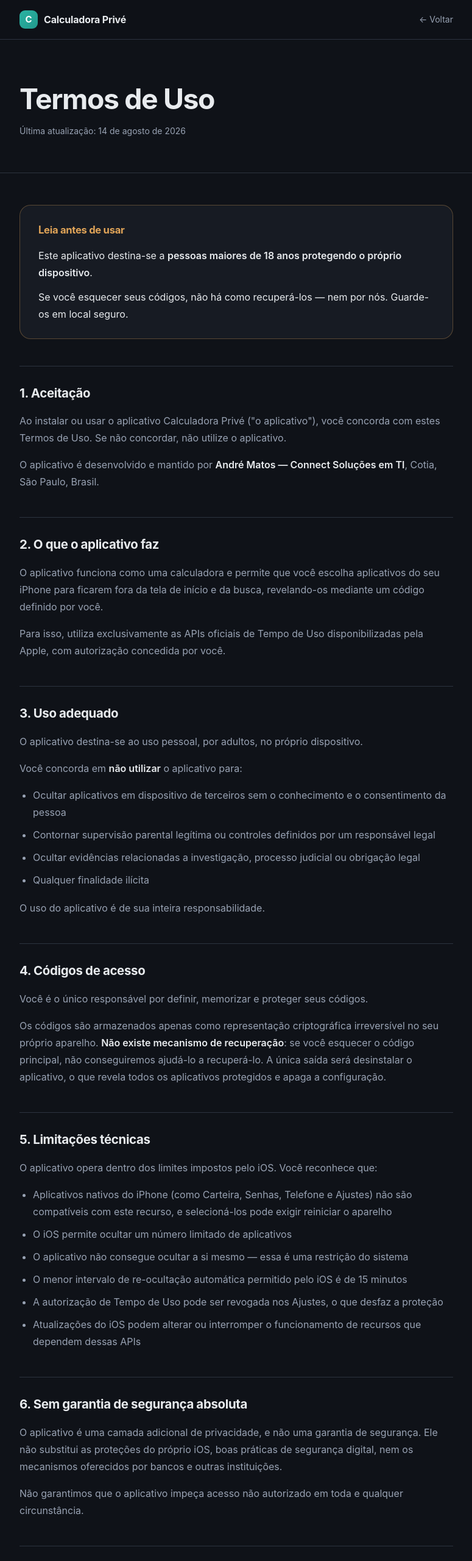
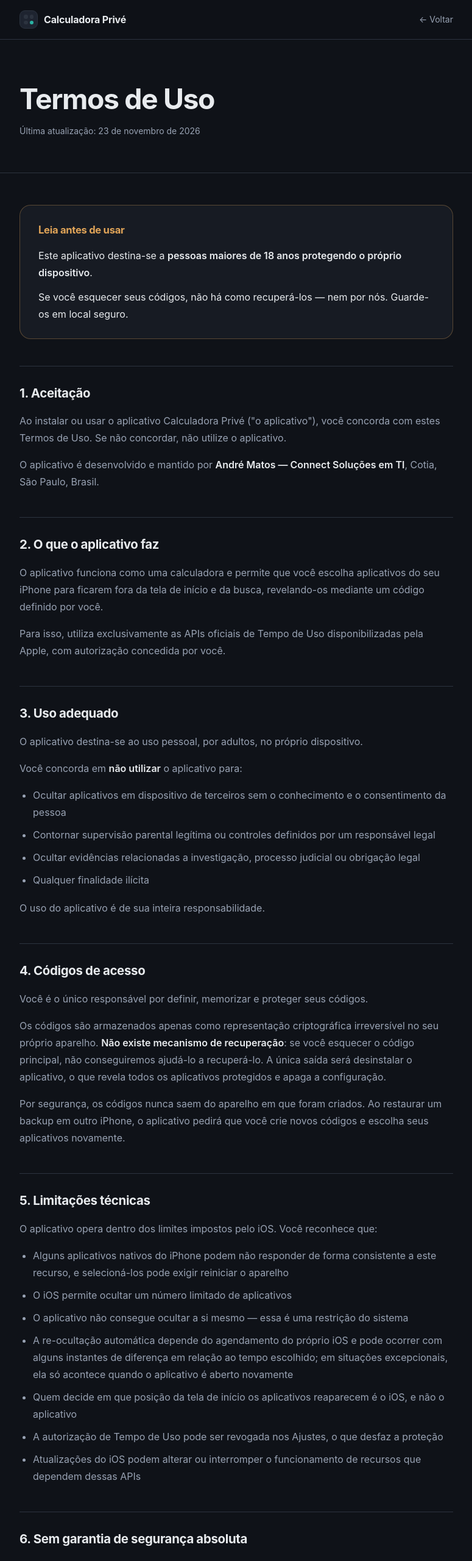
Before and after one commit to B16-D4DDY/connecti.com.br, a plain HTML site: page calculadora/termos/index.html in a window 1280 px wide. Shown: the top 2560 px of the page at 61% size, without its empty margins (252-1027 px from the left). Drawn offline with Linux system fonts and the light colour scheme.

Commit message:
Refactor index.html with updates and styling changes
Updated the brand link and modified the styling of the mark element. Changed the last updated date and adjusted the text regarding technical limitations and purchases.

```diff
--- a/calculadora/termos/index.html
+++ b/calculadora/termos/index.html
@@ -25,10 +25,12 @@
   nav .wrap{display:flex;align-items:center;justify-content:space-between;height:64px}
   .brand{display:flex;align-items:center;gap:10px;font-weight:650;text-decoration:none;color:var(--text);letter-spacing:-.01em}
   .mark{
-    width:30px;height:30px;border-radius:9px;
-    background:linear-gradient(135deg,var(--accent-bright),var(--accent));
-    display:grid;place-items:center;font-size:15px;font-weight:700;color:#fff;
+    width:30px;height:30px;border-radius:9px;padding:6px;gap:3px;
+    background:#1E2430;border:1px solid var(--line);
+    display:grid;grid-template-columns:1fr 1fr;
   }
+  .mark i{border-radius:3px;background:var(--line)}
+  .mark i:last-child{background:var(--accent-bright)}
   .back{font-size:14px;color:var(--text-dim);text-decoration:none}
   .back:hover{color:var(--accent-bright)}
 
@@ -69,7 +71,7 @@
 
 <nav>
   <div class="wrap">
-    <a class="brand" href="/calculadora/"><span class="mark">C</span> Calculadora Privé</a>
+    <a class="brand" href="/calculadora/"><span class="mark" aria-hidden="true"><i></i><i></i><i></i><i></i></span> Calculadora Privé</a>
     <a class="back" href="/calculadora/">← Voltar</a>
   </div>
 </nav>
@@ -77,7 +79,7 @@
 <header>
   <div class="wrap">
     <h1>Termos de Uso</h1>
-    <p class="updated">Última atualização: 14 de agosto de 2026</p>
+    <p class="updated">Última atualização: 23 de novembro de 2026</p>
   </div>
 </header>
 
@@ -126,15 +128,22 @@
        esquecer o código principal, não conseguiremos ajudá-lo a recuperá-lo. A única saída
        será desinstalar o aplicativo, o que revela todos os aplicativos protegidos e apaga
        a configuração.</p>
+    <p>Por segurança, os códigos nunca saem do aparelho em que foram criados. Ao restaurar
+       um backup em outro iPhone, o aplicativo pedirá que você crie novos códigos e escolha
+       seus aplicativos novamente.</p>
 
     <h2>5. Limitações técnicas</h2>
     <p>O aplicativo opera dentro dos limites impostos pelo iOS. Você reconhece que:</p>
     <ul>
-      <li>Aplicativos nativos do iPhone (como Carteira, Senhas, Telefone e Ajustes) não são
-          compatíveis com este recurso, e selecioná-los pode exigir reiniciar o aparelho</li>
+      <li>Alguns aplicativos nativos do iPhone podem não responder de forma consistente a
+          este recurso, e selecioná-los pode exigir reiniciar o aparelho</li>
       <li>O iOS permite ocultar um número limitado de aplicativos</li>
       <li>O aplicativo não consegue ocultar a si mesmo — essa é uma restrição do sistema</li>
-      <li>O menor intervalo de re-ocultação automática permitido pelo iOS é de 15 minutos</li>
+      <li>A re-ocultação automática depende do agendamento do próprio iOS e pode ocorrer
+          com alguns instantes de diferença em relação ao tempo escolhido; em situações
+          excepcionais, ela só acontece quando o aplicativo é aberto novamente</li>
+      <li>Quem decide em que posição da tela de início os aplicativos reaparecem é o iOS,
+          e não o aplicativo</li>
       <li>A autorização de Tempo de Uso pode ser revogada nos Ajustes, o que desfaz a
           proteção</li>
       <li>Atualizações do iOS podem alterar ou interromper o funcionamento de recursos que
@@ -150,7 +159,9 @@
 
     <h2>7. Compras</h2>
     <p>O aplicativo oferece uma versão gratuita, com limite de aplicativos protegidos, e um
-       desbloqueio completo mediante pagamento único, sem assinatura.</p>
+       desbloqueio completo mediante pagamento único, sem assinatura. O desbloqueio amplia o
+       limite de aplicativos protegidos e libera recursos adicionais de conveniência, como
+       mostrar um aplicativo de cada vez por tempo definido.</p>
     <p>Todas as compras são processadas pela Apple. Pedidos de reembolso devem ser feitos
        diretamente à Apple, conforme as políticas da App Store, sobre as quais não temos
        controle.</p>
```
